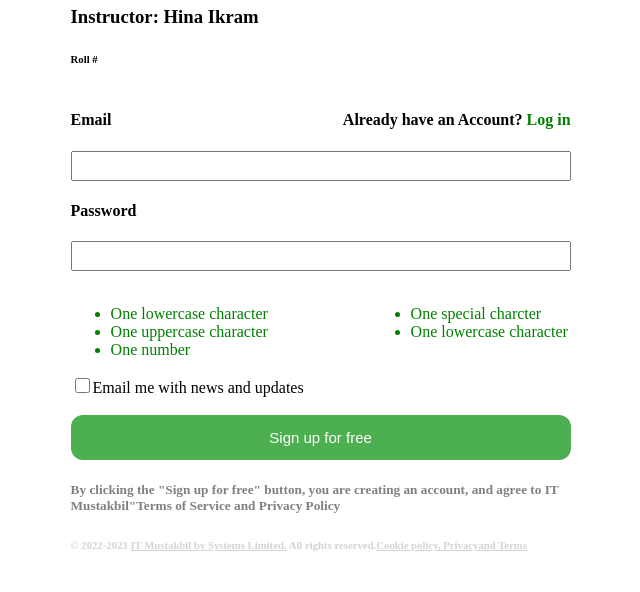
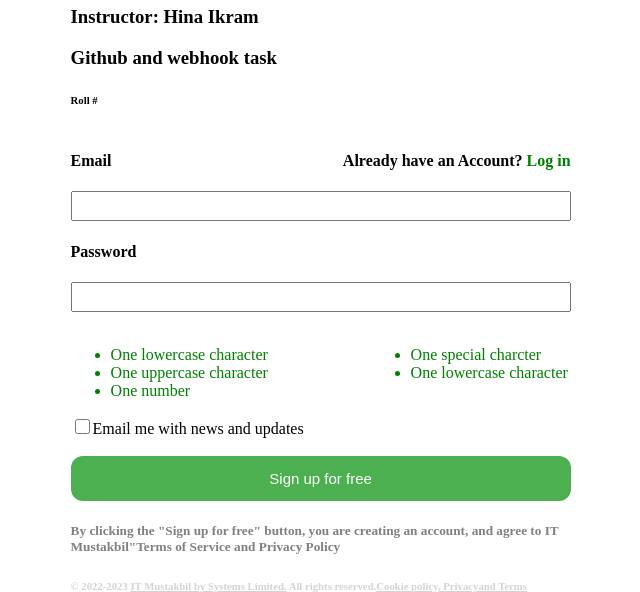
Before and after one commit to Hinaikram/webhook, a plain HTML site: page index.html in a window 1280 px wide. Shown: the part 208-800 px from the top of the page, without its empty margins (443-1083 px from the left). Drawn offline with Linux system fonts and the light colour scheme.

Commit message:
Update index.html

```diff
--- a/index.html
+++ b/index.html
@@ -11,6 +11,7 @@
 
 <h1 style="font-family:Helvetica;">Sign up</h1>
 <h3>Instructor: Hina Ikram</h3>
+ <h3>Github and webhook task</h3>
 <h6>Roll # </h6>
 
 <h4 style="float:left">Email</h4><div style="float:right"><h4>Already have an Account? <font color="green">Log in</font></h4></div>
```
